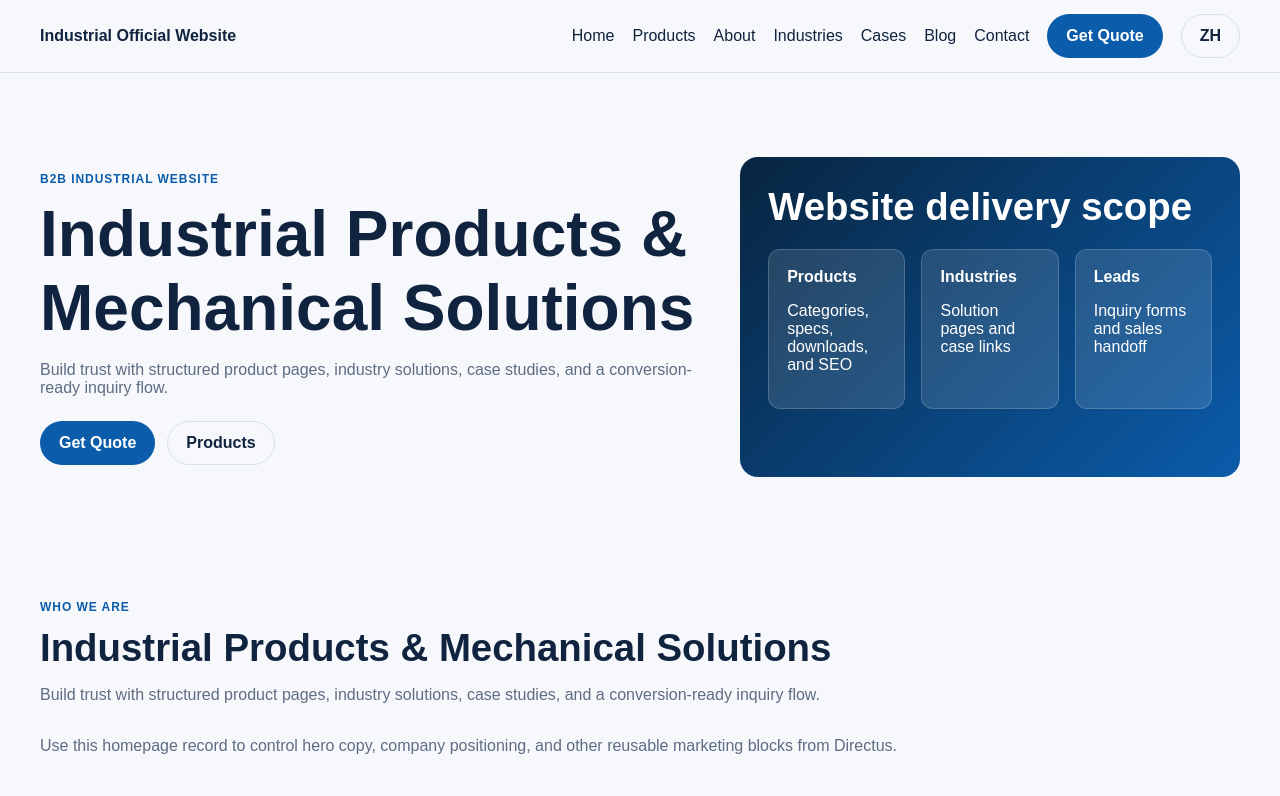
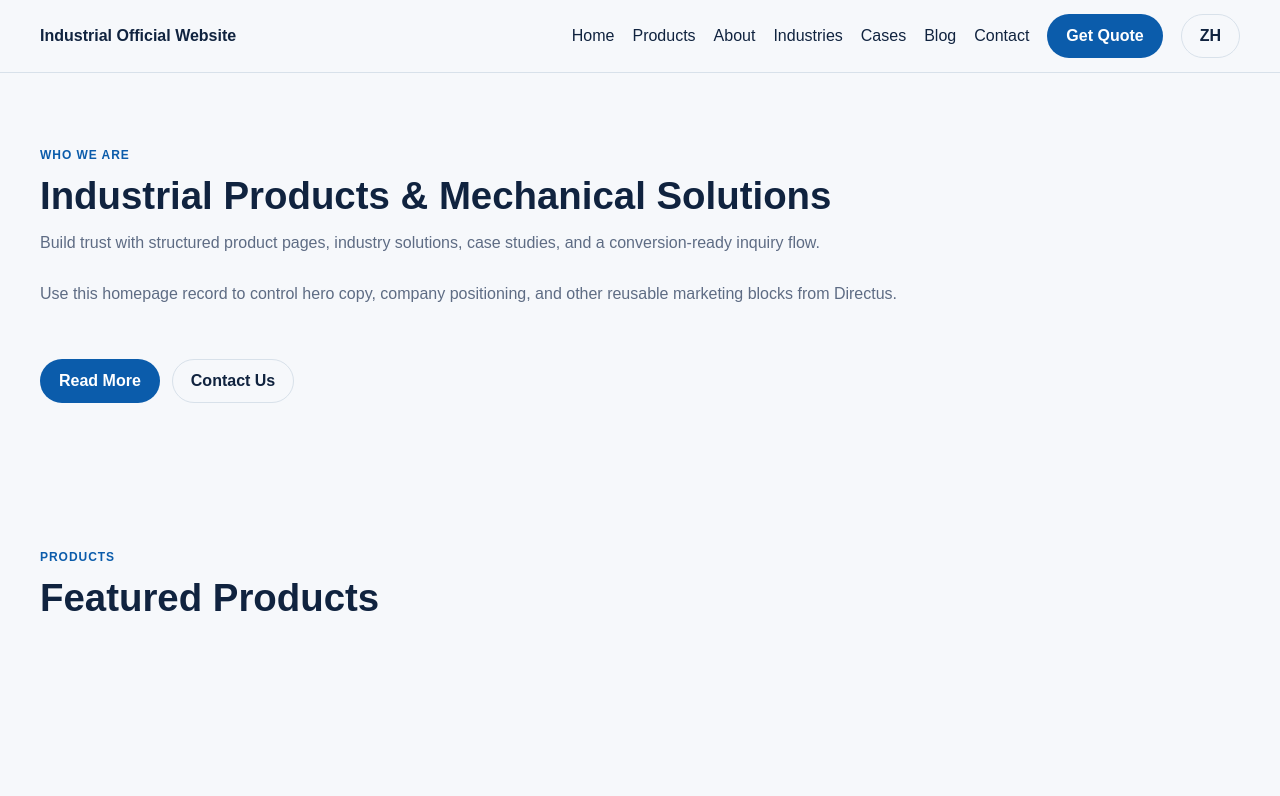
Before and after one commit to weibaobao1638/industrial-official-website, a Next.js app: page /en in a window 1280 px wide. Shown: the top 796 px of the page. Built offline with nearby package versions, Linux system fonts and the light colour scheme.

Commit message:
Homepage: remove hero section and hide company name next to header logo
Drop the HeroSection block from the homepage (and delete the now-unused
component + its CSS) per request. Header brand now shows only the logo; the
company name is kept only as a fallback when no logo is set.

```diff
--- a/src/app/[locale]/(site)/page.tsx
+++ b/src/app/[locale]/(site)/page.tsx
@@ -1,7 +1,6 @@
 import Link from 'next/link';
 import { AboutImageSlider } from '@/components/home/about-image-slider';
 import { HomeBannerCarousel } from '@/components/home/home-banner-carousel';
-import { HeroSection } from '@/components/home/hero-section';
 import { RichText } from '@/components/ui/rich-text';
 import { ContentCard } from '@/components/ui/content-card';
 import { Section } from '@/components/ui/section';
@@ -65,7 +64,6 @@ export default async function HomePage({ params }: { params: Promise<{ locale: s
   return (
     <>
       <HomeBannerCarousel items={homeBanners} locale={locale} />
-      <HeroSection locale={locale} page={homePage} />
 
       {homePage?.content ? (
         <Section
--- a/src/app/globals.css
+++ b/src/app/globals.css
@@ -278,25 +278,6 @@ select {
   max-width: 220px;
   object-fit: contain;
   display: block;
-}
-
-.hero {
-  padding: 84px 0 48px;
-}
-
-.hero__wrap {
-  display: grid;
-  grid-template-columns: 1.15fr 0.85fr;
-  gap: 24px;
-  align-items: center;
-}
-
-.hero__panel {
-  background: linear-gradient(135deg, #082540, #0b5cab);
-  color: white;
-  border-radius: var(--radius-lg);
-  padding: 28px;
-  min-height: 320px;
 }
 
 .home-banner-section {
@@ -712,19 +693,6 @@ select {
   border-radius: 12px;
 }
 
-.kpi-list {
-  display: grid;
-  grid-template-columns: repeat(3, minmax(0, 1fr));
-  gap: 16px;
-}
-
-.kpi-item {
-  padding: 18px;
-  background: rgba(255, 255, 255, 0.12);
-  border: 1px solid rgba(255, 255, 255, 0.18);
-  border-radius: var(--radius-md);
-}
-
 @media (max-width: 1200px) {
   .grid--5 {
     grid-template-columns: repeat(3, minmax(0, 1fr));
@@ -736,8 +704,6 @@ select {
   .grid--2,
   .grid--5,
   .product-catalog-layout,
-  .hero__wrap,
-  .kpi-list,
   .cta-banner,
   .spec-grid,
   .about-grid {
--- a/src/components/home/hero-section.tsx
+++ /dev/null
@@ -1,52 +0,0 @@
-import Link from 'next/link';
-import type { Locale } from '@/lib/constants/site';
-import { getDictionary } from '@/lib/i18n/locale';
-import { Container } from '@/components/ui/container';
-import type { SitePageContent } from '@/features/pages/api';
-
-export function HeroSection({ locale, page }: { locale: Locale; page?: SitePageContent | null }) {
-  const dict = getDictionary(locale);
-  const panel =
-    locale === 'zh'
-      ? {
-          title: '官网交付范围',
-          products: '产品分类、参数、下载资料与 SEO',
-          industries: '行业方案页与案例关联',
-          leads: '询盘表单与销售承接流程',
-        }
-      : {
-          title: 'Website delivery scope',
-          products: 'Categories, specs, downloads, and SEO',
-          industries: 'Solution pages and case links',
-          leads: 'Inquiry forms and sales handoff',
-        };
-
-  return (
-    <section className="hero">
-      <Container>
-        <div className="hero__wrap">
-          <div>
-            <span className="eyebrow">B2B Industrial Website</span>
-            <h1 className="h1">{page?.title || dict.common.tagline}</h1>
-            <p className="text-muted">
-              {page?.subtitle ||
-                'Build trust with structured product pages, industry solutions, case studies, and a conversion-ready inquiry flow.'}
-            </p>
-            <div style={{ display: 'flex', gap: 12, flexWrap: 'wrap', marginTop: 24 }}>
-              <Link className="button button--primary" href={`/${locale}/quote`}>{dict.common.getQuote}</Link>
-              <Link className="button button--ghost" href={`/${locale}/products`}>{dict.nav.products}</Link>
-            </div>
-          </div>
-          <div className="hero__panel">
-            <h2 className="h2">{panel.title}</h2>
-            <div className="kpi-list" style={{ marginTop: 20 }}>
-              <div className="kpi-item"><strong>{dict.nav.products}</strong><p>{panel.products}</p></div>
-              <div className="kpi-item"><strong>{dict.nav.industries}</strong><p>{panel.industries}</p></div>
-              <div className="kpi-item"><strong>{locale === 'zh' ? '线索转化' : 'Leads'}</strong><p>{panel.leads}</p></div>
-            </div>
-          </div>
-        </div>
-      </Container>
-    </section>
-  );
-}
--- a/src/components/layout/site-header.tsx
+++ b/src/components/layout/site-header.tsx
@@ -43,8 +43,9 @@ export function SiteHeader({
                   height={settings.logoHeight ?? 42}
                 />
               </span>
-            ) : null}
-            <strong>{settings.siteName || dict.common.tagline}</strong>
+            ) : (
+              <strong>{settings.siteName || dict.common.tagline}</strong>
+            )}
           </Link>
           <nav className="site-nav" aria-label="Main navigation">
             {nav.map((item) => (
```
